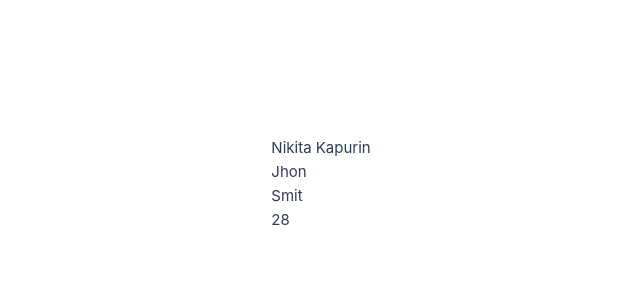
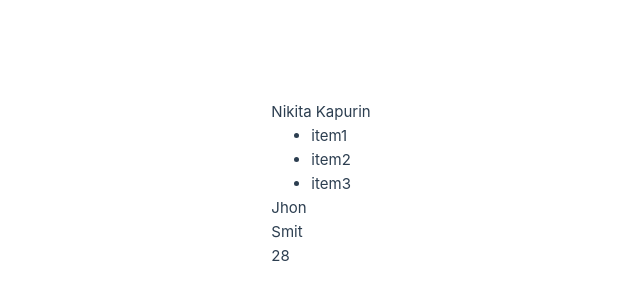
Before and after one commit to WildDeFox/Vue_Practice, a Vue app in the folder 01. Основы/Vue.1.0/: page / in a window 1280 px wide. Shown: the part 216-516 px from the top of the page, without its empty margins (319-959 px from the left). Built offline with nearby package versions, Linux system fonts and the light colour scheme.

Commit message:
Передача данных любого типа

```diff
--- a/01. Основы/Vue.1.0/src/App.vue
+++ b/01. Основы/Vue.1.0/src/App.vue
@@ -11,6 +11,6 @@
 </script>
 
 <template>
-  <User name="Nikita" surn="Kapurin"/>
+  <User name="Nikita" surn="Kapurin" :args="['item1', 'item2', 'item3']"/>
   <Employee name="Jhon" surn="Smit" age="28"/>
 </template>
--- a/01. Основы/Vue.1.0/src/components/User.vue
+++ b/01. Основы/Vue.1.0/src/components/User.vue
@@ -1,6 +1,6 @@
 <script>
   export default {
-    props: ['name', 'surn'],
+    props: ['name', 'surn', 'args'],
     data() {
       return {
 
@@ -11,4 +11,7 @@
 <template>
   {{ name }}
   {{ surn }}
+  <ul>
+    <li v-for="(arg, index) in args" :key="index">{{ arg }}</li>
+  </ul>
 </template>
```
